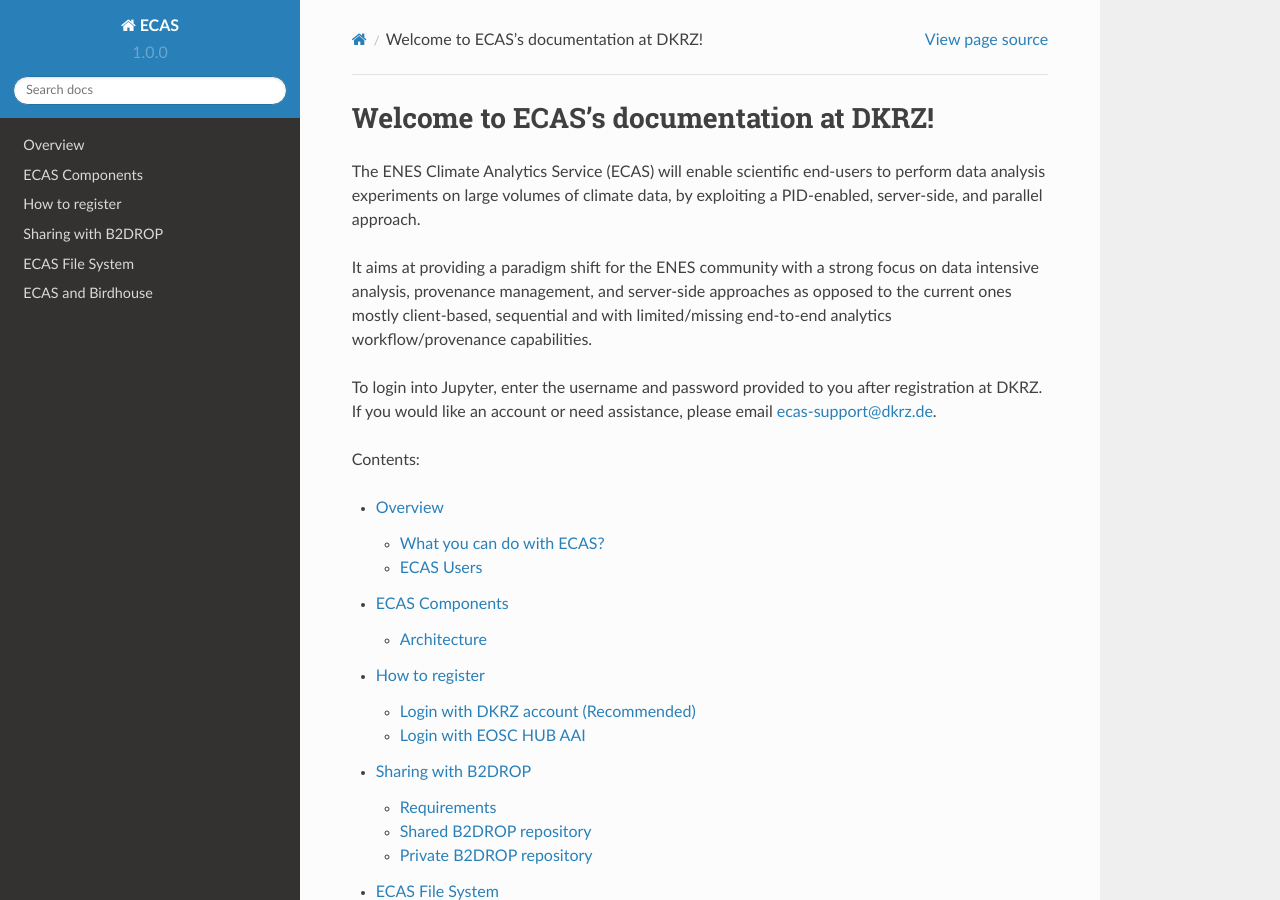
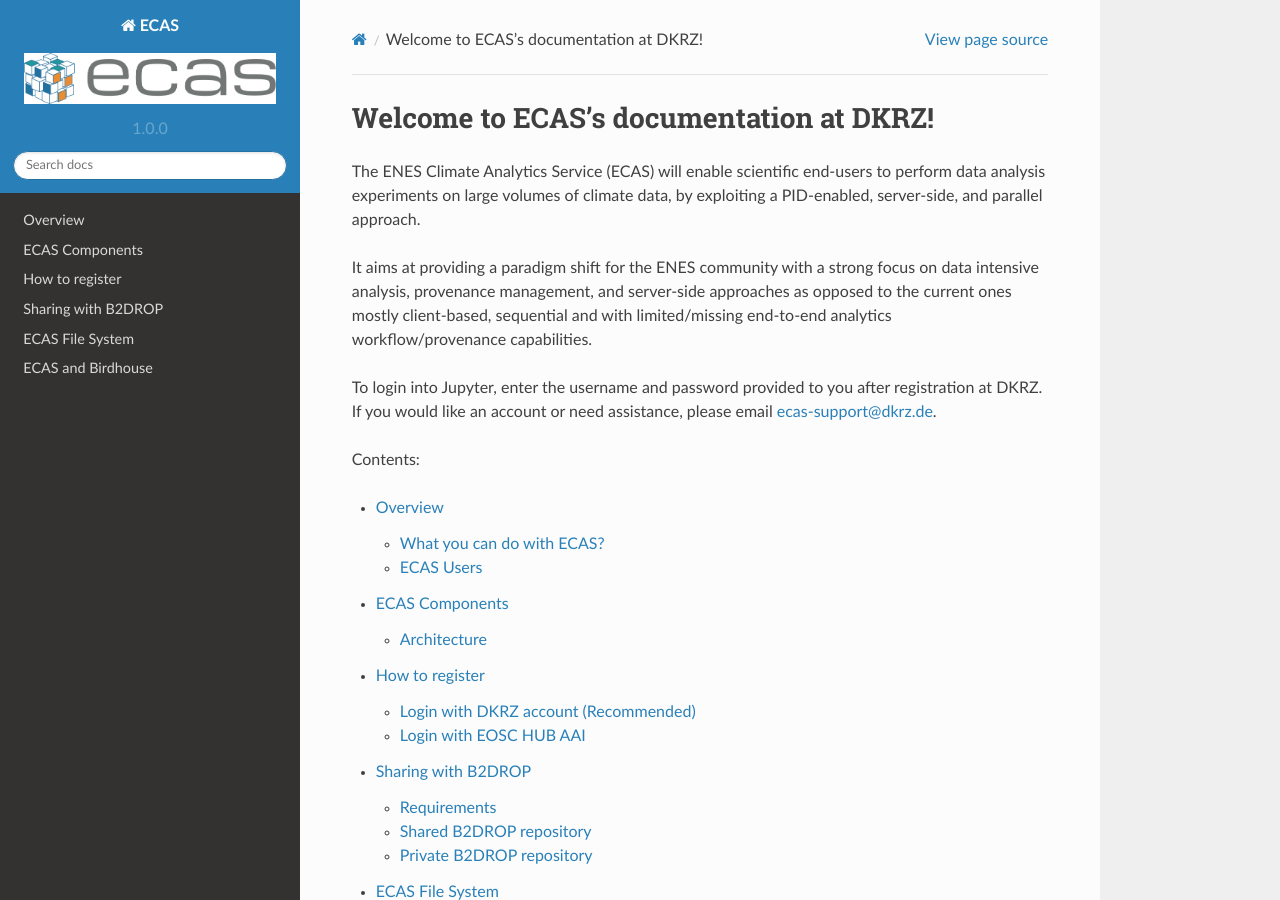
Before and after one commit to statiksof/ee-docs, a Sphinx documentation site: the page built from source/index.rst, in a window 1280 px wide and 900 px high. Built offline with Sphinx 7.4.7 and the Read the Docs theme 2.0.0, drawn with Linux system fonts in a browser that asks for light colours.

Commit message:
Update conf.py

```diff
--- a/source/conf.py
+++ b/source/conf.py
@@ -136,7 +136,7 @@
 
 # The name of an image file (relative to this directory) to place at the top
 # of the sidebar.
-html_logo = "images/ecas-logo.png"
+html_logo = "images/ecas_logo.png"
 
 # The name of an image file (within the static path) to use as favicon of the
 # docs.  This file should be a Windows icon file (.ico) being 16x16 or 32x32
```
